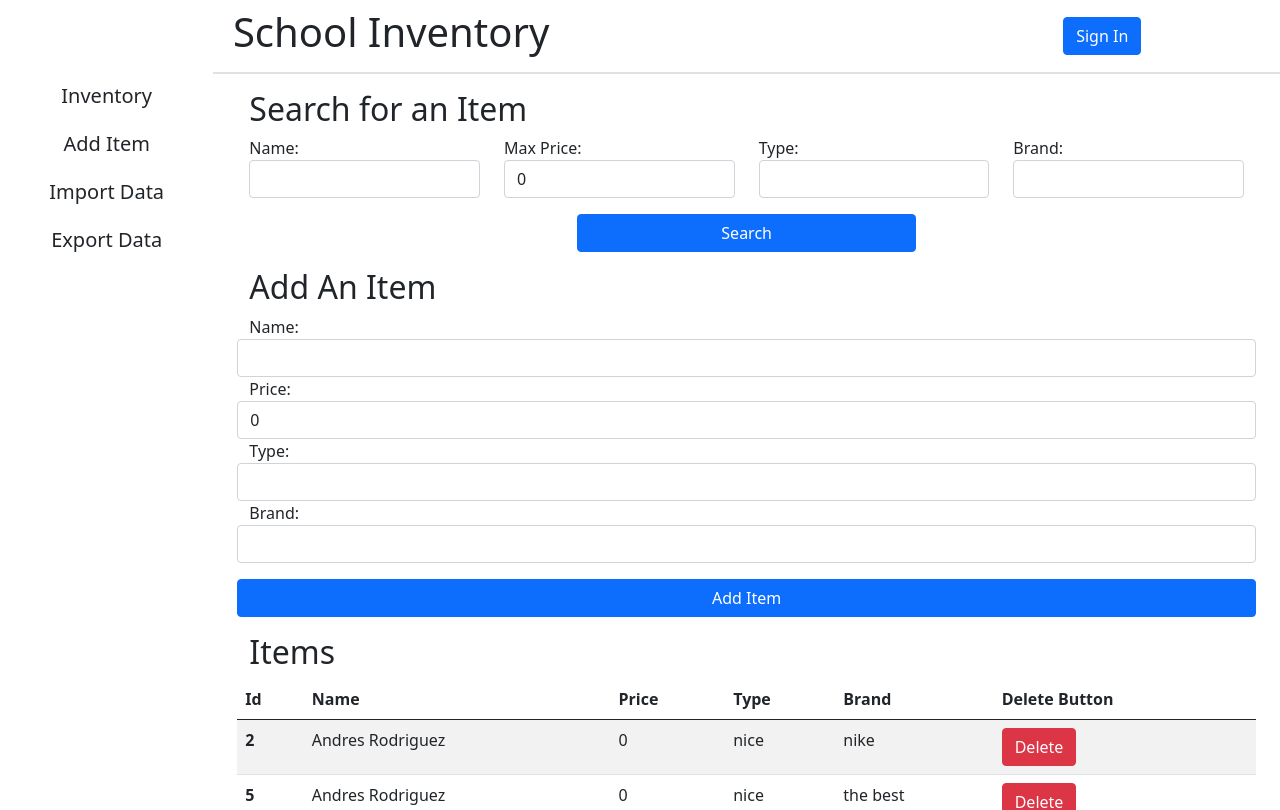
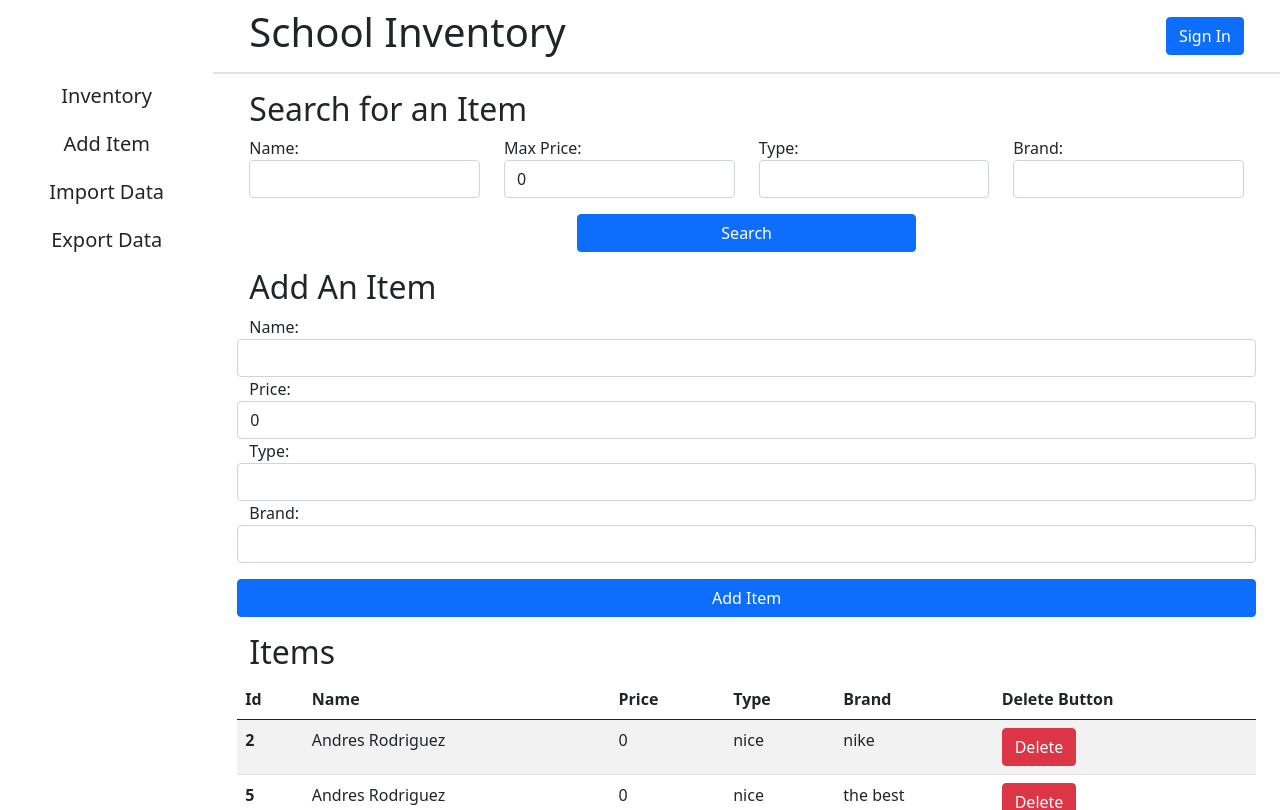
Before and after one commit to AndresRodCodes/ReactInventoryTWT, a React (Create React App) app: page / in a window 1280 px wide. Shown: the top 810 px of the page. Built offline with nearby package versions, Linux system fonts and the light colour scheme; data requests are answered from the project's data file.

Commit message:
Formated top navbar with justify content between instead of rows and cols.

```diff
--- a/src/App.js
+++ b/src/App.js
@@ -88,7 +88,6 @@ function App() {
         <div className="col-lg-2 col-md-2 col-sm-2 pt-5 mt-2">
           <Navbar />
         </div>
-
         <div className="col">
           <div className="row">
             <TopNavbar />
--- a/src/TopNavbar.js
+++ b/src/TopNavbar.js
@@ -1,16 +1,11 @@
 const TopNavbar = () => {
   return (
-    <div className="container border-bottom border-2 text-center pb-2">
-      <div className="row d-flex align-items-center">
-        <div className="col">
-          <h1>School Inventory</h1>
-        </div>
-        <div className="col"></div>
-        <div className="col">
-          <button type="buttton" className="btn btn-primary">
-            Sign In
-          </button>
-        </div>
+    <div className="border-bottom border-2 pb-2">
+      <div className="container d-flex align-items-center justify-content-between">
+        <h1>School Inventory</h1>
+        <button type="buttton" className="btn btn-primary">
+          Sign In
+        </button>
       </div>
     </div>
   );
```
